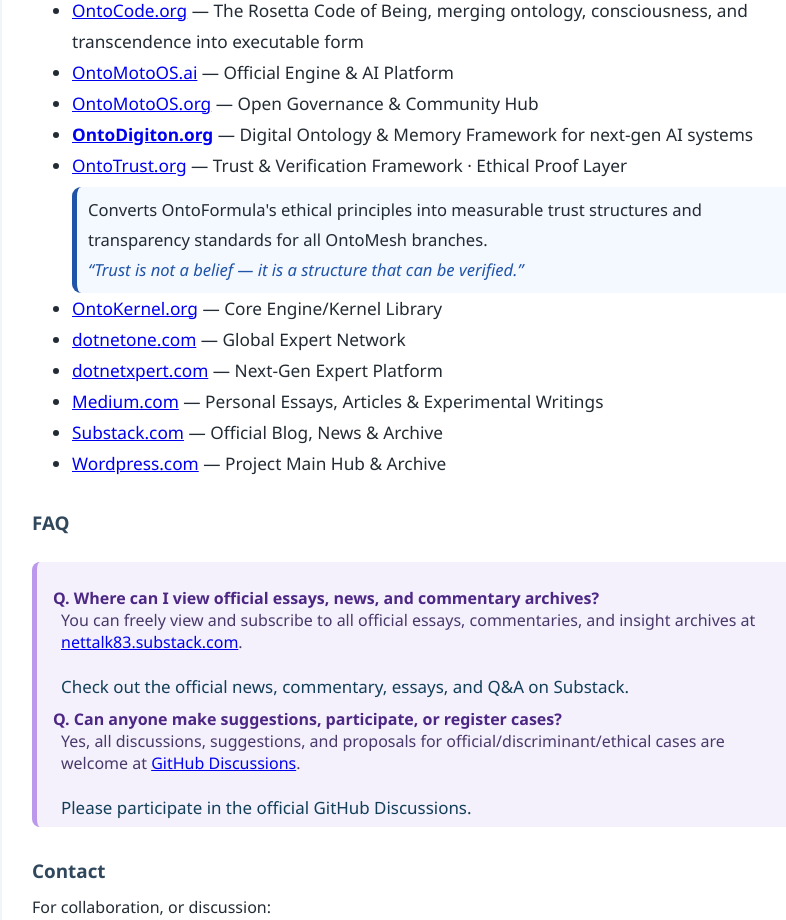
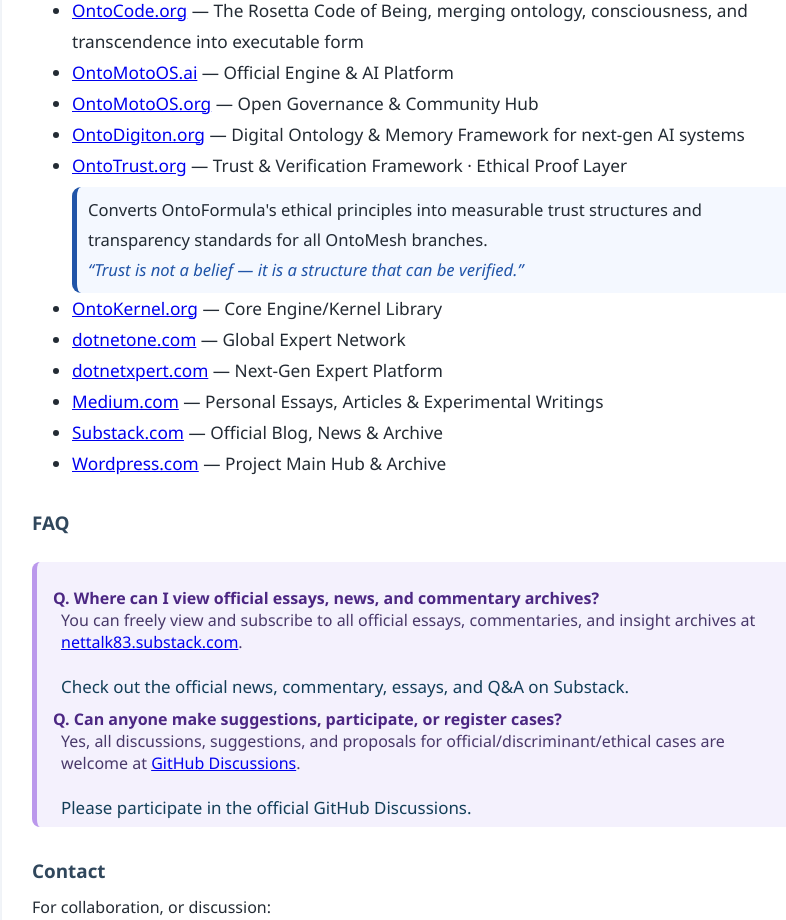
Before and after one commit to nettalk72/OntoFormula, a plain HTML site: page index.html in a window 1280 px wide. Shown: the part 2860-3780 px from the top of the page, without its empty margins (218-1004 px from the left). Drawn offline with Linux system fonts and the light colour scheme.

Commit message:
Update index.html

```diff
--- a/index.html
+++ b/index.html
@@ -359,7 +359,7 @@
       — <span class="lang-en">Open Governance & Community Hub</span><span class="lang-ko">오픈 거버넌스/커뮤니티 허브</span>
     </li>
     <li>
-      <a href="https://ontodigiton.org" target="_blank"><b>OntoDigiton.org</b></a>
+      <a href="https://ontodigiton.org" target="_blank">OntoDigiton.org</a>
       — <span class="lang-en">Digital Ontology & Memory Framework for next-gen AI systems</span><span class="lang-ko">차세대 AI 시스템을 위한 디지털 온톨로지 및 기억 아키텍처</span>
     </li>
 
```
